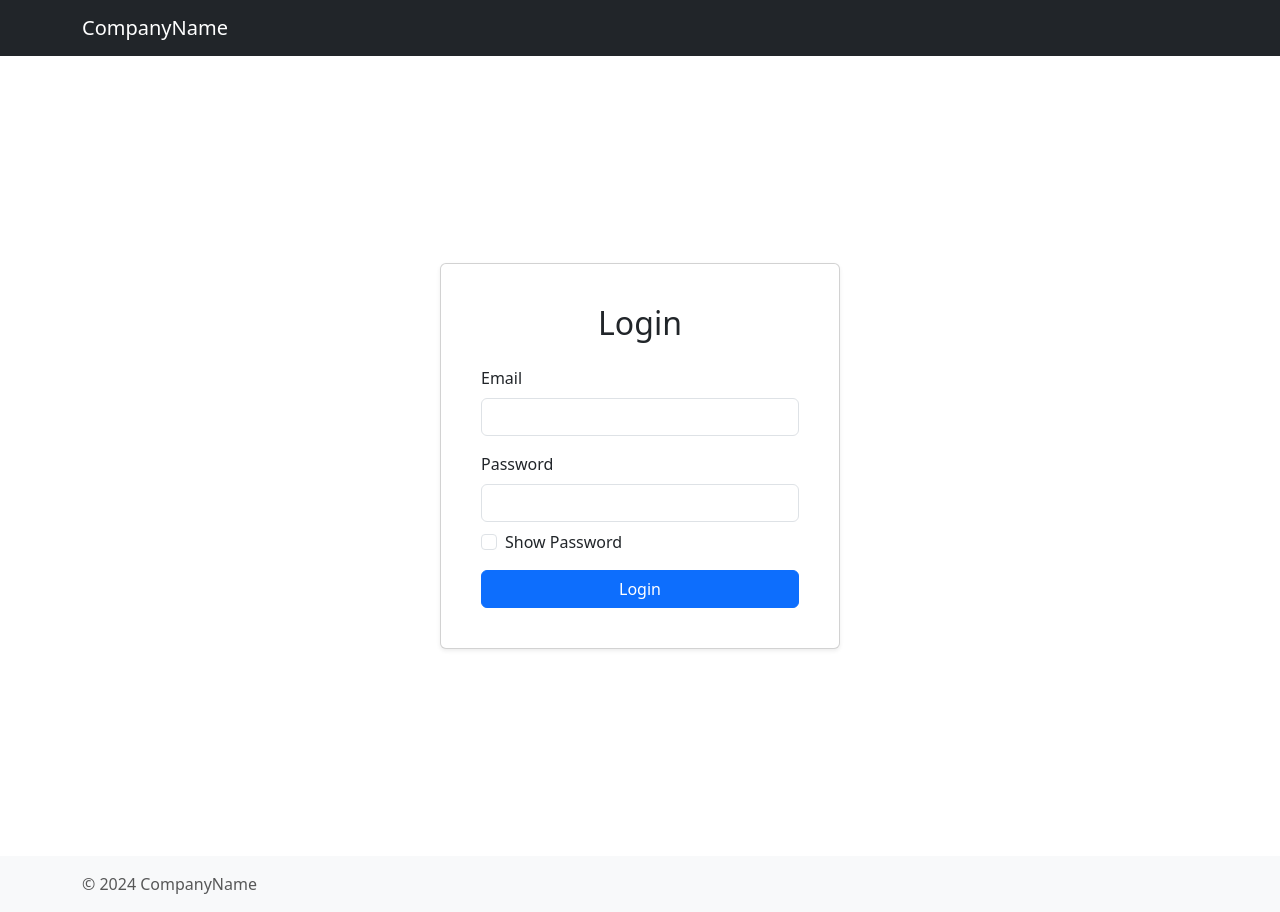
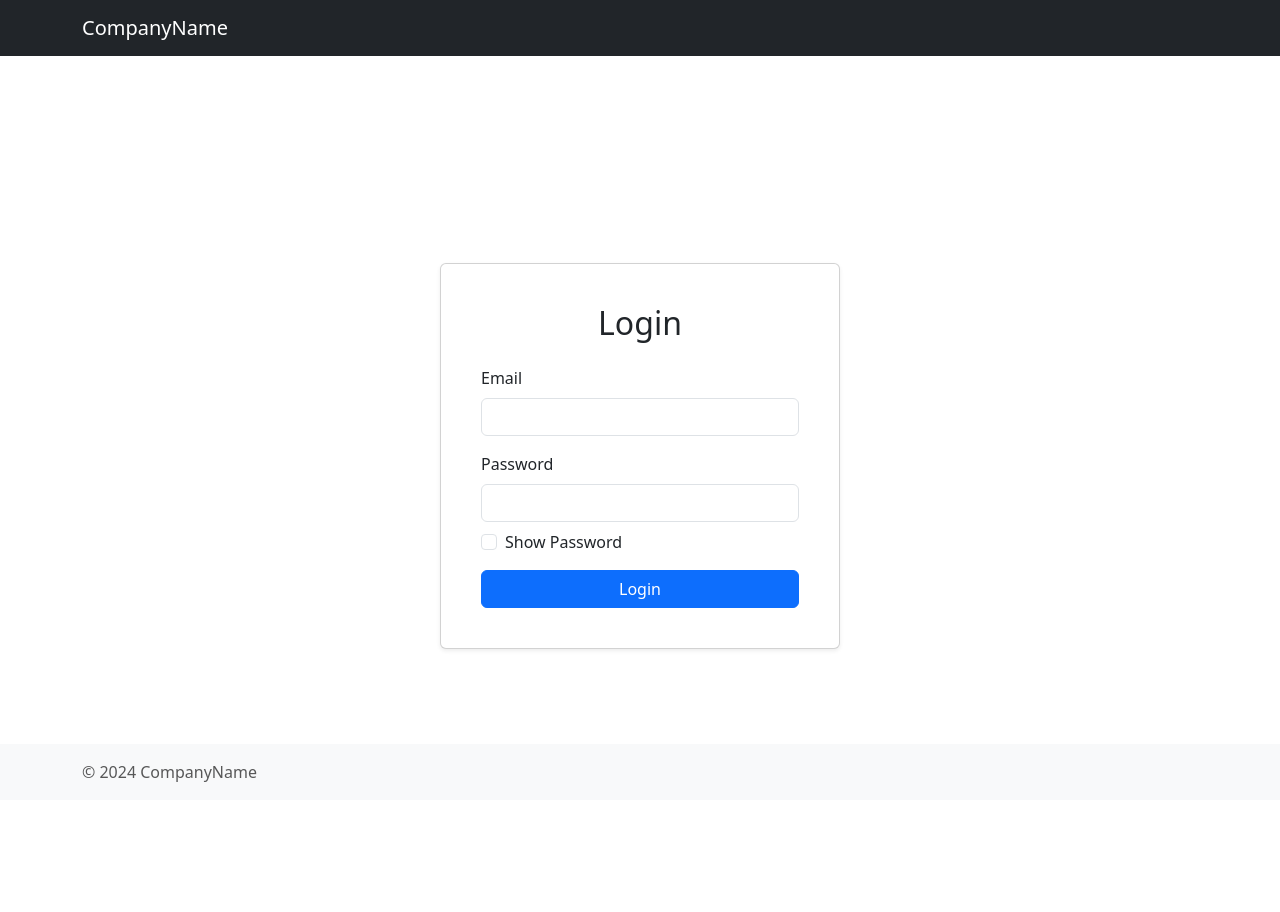
Before and after one commit to nhtY/jekirdek-case, a React (Vite) app in the folder frontend/my-crm-app/: page / in a window 1280 px wide. Built offline with nearby package versions, Linux system fonts and the light colour scheme.

Commit message:
update layout

```diff
--- a/frontend/my-crm-app/src/App.jsx
+++ b/frontend/my-crm-app/src/App.jsx
@@ -12,14 +12,22 @@ const App = () => {
     return (
         <AuthProvider>
             <Router>
-                <div className="d-flex flex-column min-vh-100">
+
+                <AppNavbar />
+                <div className='container-fluid'>
+                    <AppRoutes />
+                </div>
+                <footer className='sticky-bottom'>
+                    <Footer />
+                </footer>
+                {/* <div className="d-flex flex-column min-vh-100">
                     <AppNavbar />
                     <main className="vh-100">
                         <AppRoutes />
                         <Footer />
                     </main>
 
-                </div>
+                </div> */}
             </Router>
         </AuthProvider>
     );
```
